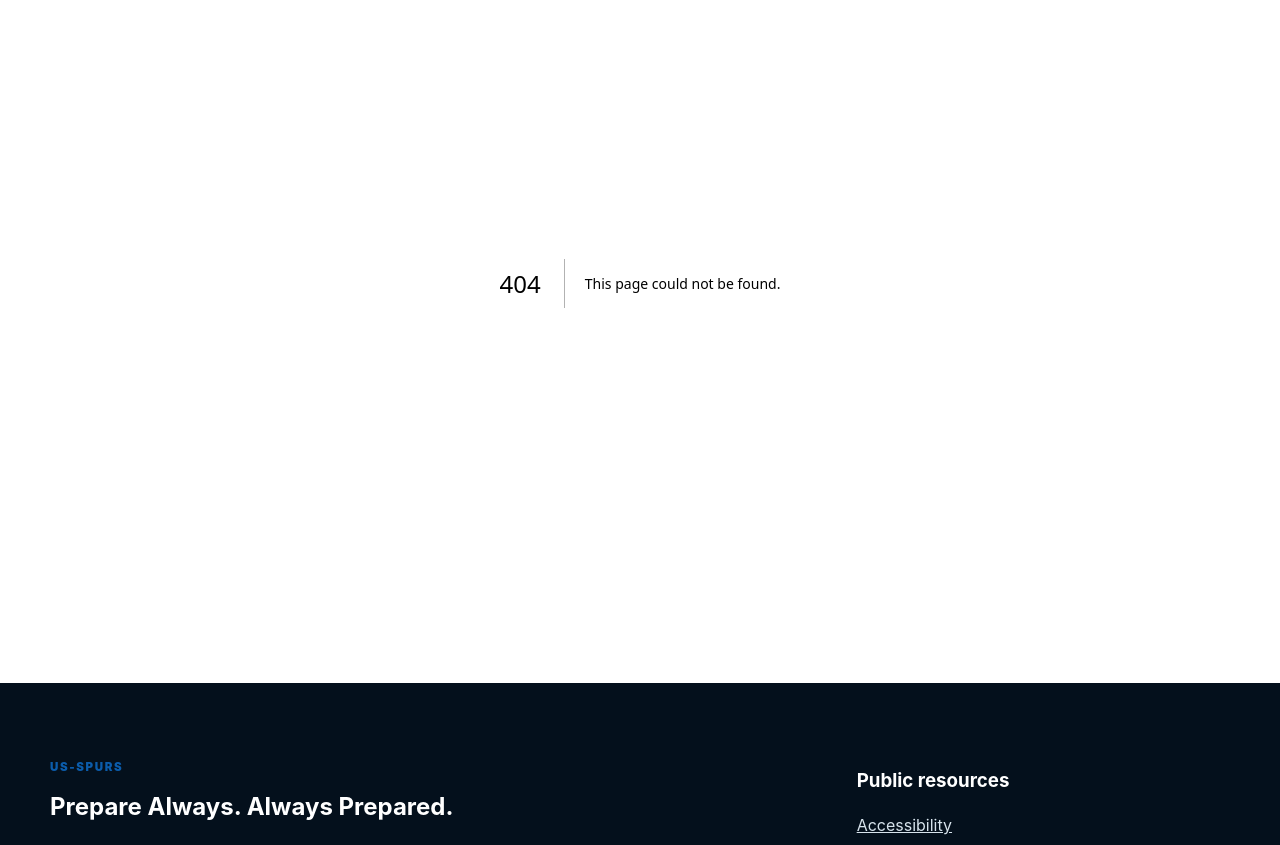
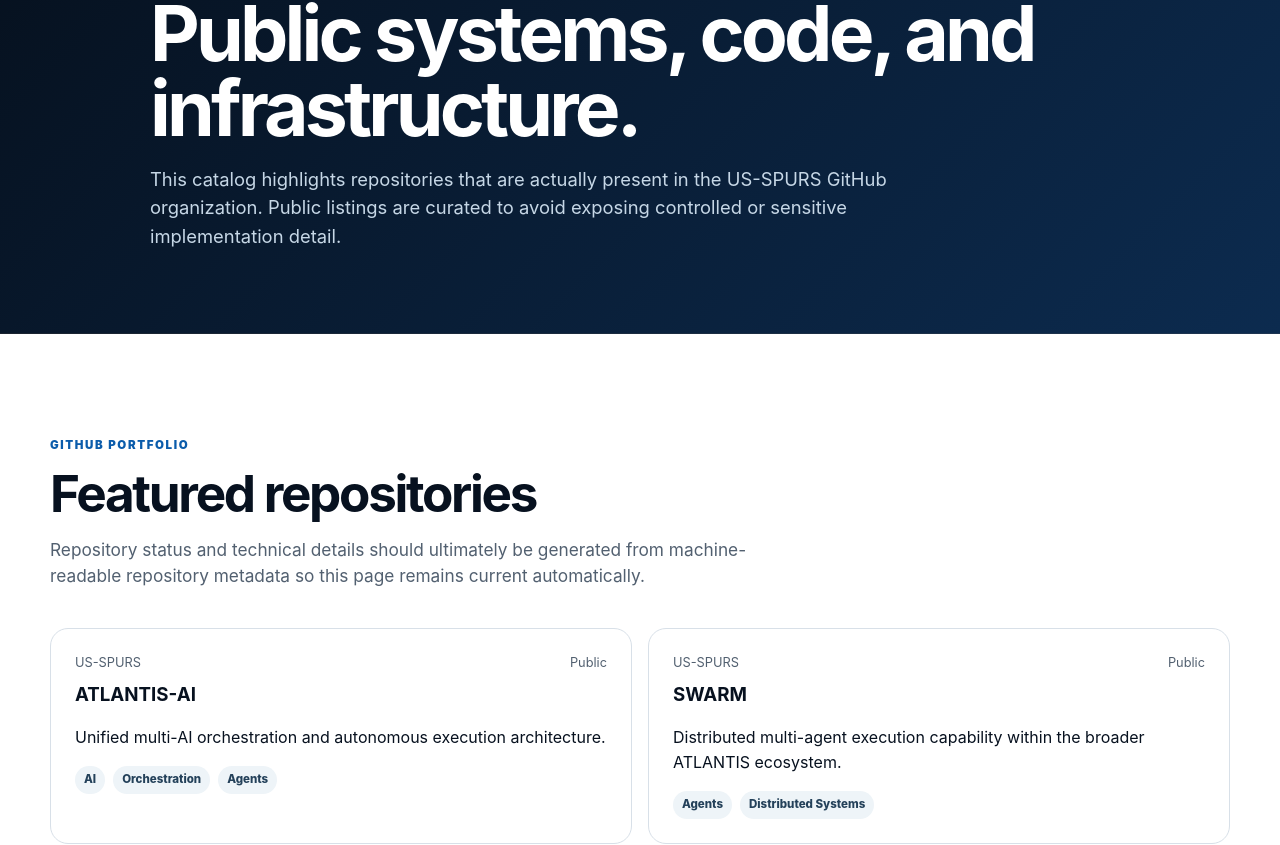
Before and after one commit to US-SPURS/US-SPURS.github.io, a Next.js app: page /projects in a window 1280 px wide. Before the commit this address had no page. Shown: the part 235-1080 px from the top of the page. Built offline with nearby package versions, Linux system fonts and the light colour scheme.

Commit message:
feat(site): add real GitHub-backed Projects experience

```diff
--- /dev/null
+++ b/app/projects/page.tsx
@@ -0,0 +1,35 @@
+import type { Metadata } from 'next';
+import Link from 'next/link';
+import { Callout, PageHero, Section } from '@/components/interior';
+
+export const metadata: Metadata = { title: 'Projects' };
+
+const repos = [
+  { name: 'ATLANTIS-AI', href: 'https://github.com/US-SPURS/ATLANTIS-AI', body: 'Unified multi-AI orchestration and autonomous execution architecture.', status: 'Public', tags: ['AI', 'Orchestration', 'Agents'] },
+  { name: 'SWARM', href: 'https://github.com/US-SPURS/SWARM', body: 'Distributed multi-agent execution capability within the broader ATLANTIS ecosystem.', status: 'Public', tags: ['Agents', 'Distributed Systems'] },
+  { name: 'HITMAN', href: 'https://github.com/US-SPURS/HITMAN', body: 'Task delegation, execution, and resolution framework integrated with the ATLANTIS system model.', status: 'Public', tags: ['Execution', 'Automation'] },
+  { name: 'HELIOS', href: 'https://github.com/US-SPURS/HELIOS', body: 'US-SPURS technology project under active public development.', status: 'Public', tags: ['Platform'] },
+  { name: 'developer-hub', href: 'https://github.com/US-SPURS/developer-hub', body: 'Developer-facing documentation, integration guidance, and public technical resources.', status: 'Public', tags: ['Docs', 'Developers'] },
+  { name: 'DOCS', href: 'https://github.com/US-SPURS/DOCS', body: 'Shared documentation and knowledge resources for US-SPURS systems and programs.', status: 'Public', tags: ['Documentation'] },
+  { name: 'github-mcp-server', href: 'https://github.com/US-SPURS/github-mcp-server', body: 'GitHub integration infrastructure for model-context and agent workflows.', status: 'Public', tags: ['GitHub', 'MCP', 'Automation'] },
+  { name: 'dns', href: 'https://github.com/US-SPURS/dns', body: 'DNS and domain infrastructure resources supporting the US-SPURS environment.', status: 'Public', tags: ['DNS', 'Infrastructure'] },
+  { name: 'idmanagement', href: 'https://github.com/US-SPURS/idmanagement', body: 'Identity-management technology and supporting implementation resources.', status: 'Public', tags: ['Identity', 'Security'] },
+] as const;
+
+export default function ProjectsPage() {
+  return <main id="main-content">
+    <PageHero eyebrow="Projects" title="Public systems, code, and infrastructure." summary="This catalog highlights repositories that are actually present in the US-SPURS GitHub organization. Public listings are curated to avoid exposing controlled or sensitive implementation detail." />
+    <Section eyebrow="GitHub portfolio" title="Featured repositories" intro="Repository status and technical details should ultimately be generated from machine-readable repository metadata so this page remains current automatically.">
+      <div className="repo-grid">
+        {repos.map((repo) => <article className="repo-card" key={repo.name}>
+          <div className="repo-card__meta"><span>US-SPURS</span><span>{repo.status}</span></div>
+          <h3><a href={repo.href}>{repo.name}</a></h3>
+          <p>{repo.body}</p>
+          <div className="tag-row">{repo.tags.map((tag) => <span className="tag" key={tag}>{tag}</span>)}</div>
+        </article>)}
+      </div>
+      <p style={{marginTop:'28px'}}><Link className="text-link" href="https://github.com/US-SPURS">View the complete US-SPURS organization on GitHub →</Link></p>
+      <Callout title="From catalog to live enterprise map" body="The next evolution is a machine-readable repository registry covering ownership, lifecycle, security posture, dependencies, APIs, SBOMs, documentation, and deployment state." href="/developers/" label="Developer resources" />
+    </Section>
+  </main>;
+}
```
